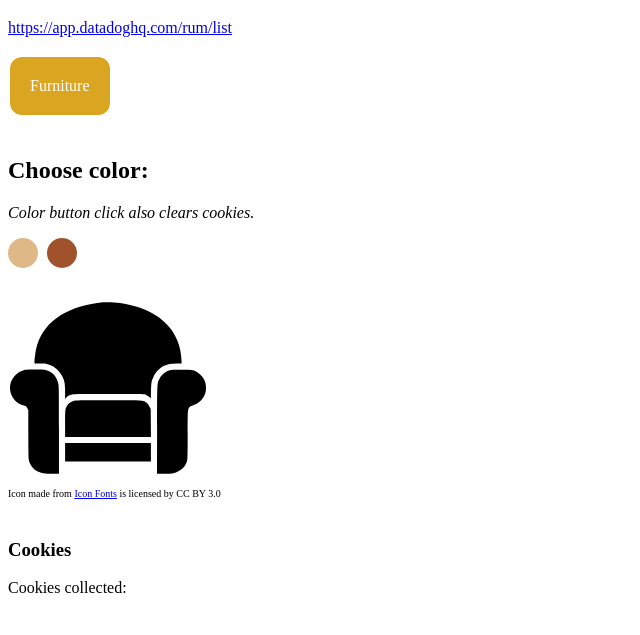
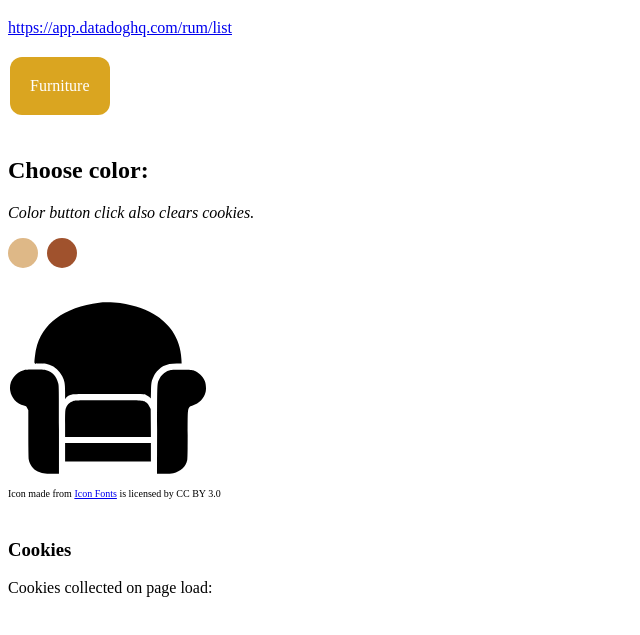
Before and after one commit to ztephm/ztephm.github.io, a plain HTML site: page index.html in a window 1280 px wide. Shown: the part 61-696 px from the top of the page, without its empty margins (0-640 px from the left). Drawn offline with Linux system fonts and the light colour scheme.

Commit message:
small text update

```diff
--- a/index.html
+++ b/index.html
@@ -122,7 +122,7 @@
     // Display cookies on page load
     window.onload = function() {
         document.getElementById("cookieList").innerHTML =
-        `<p>Cookies collected: </p>
+        `<p>Cookies collected on page load: </p>
         <p>${document.cookie}</p>`;
       }
 
```
